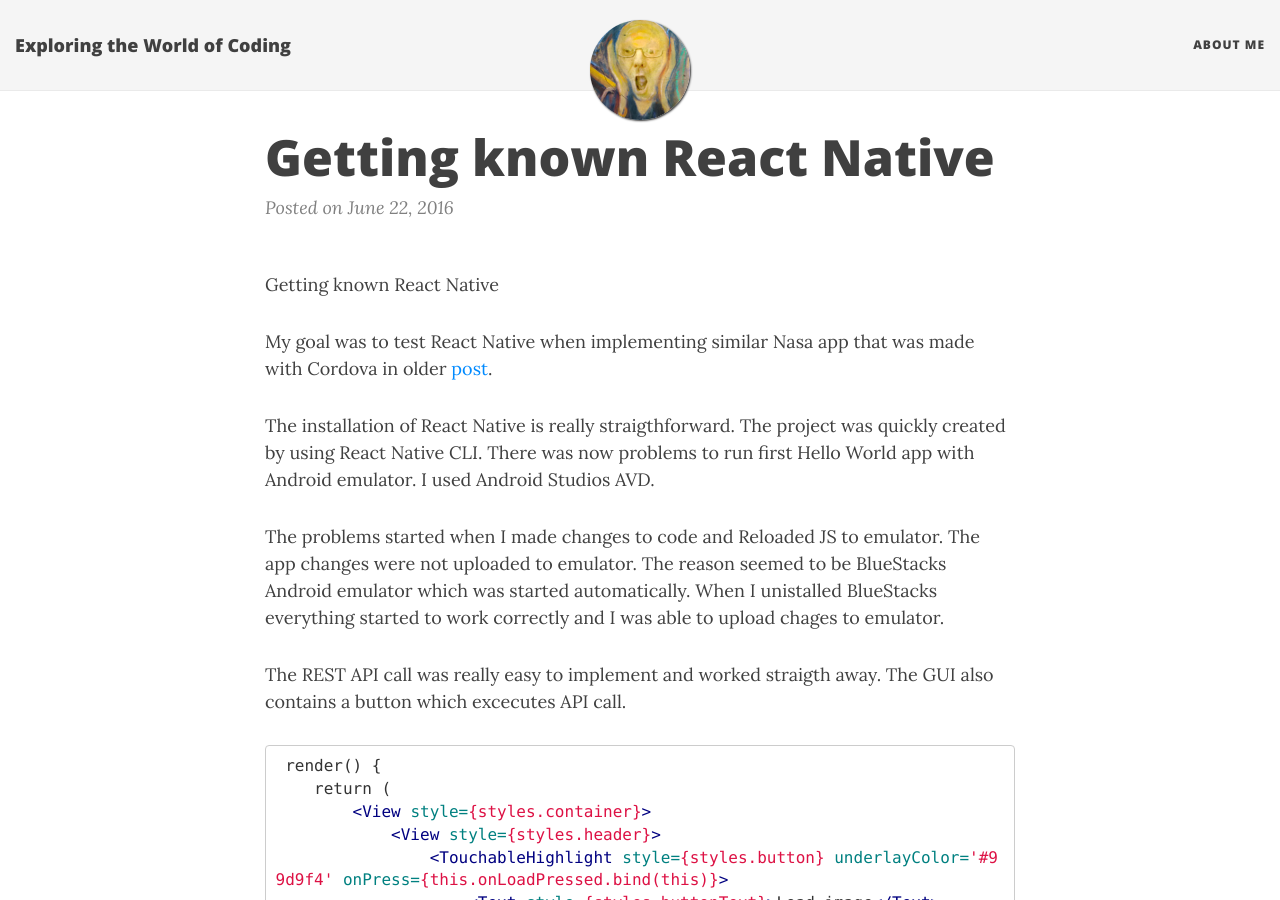
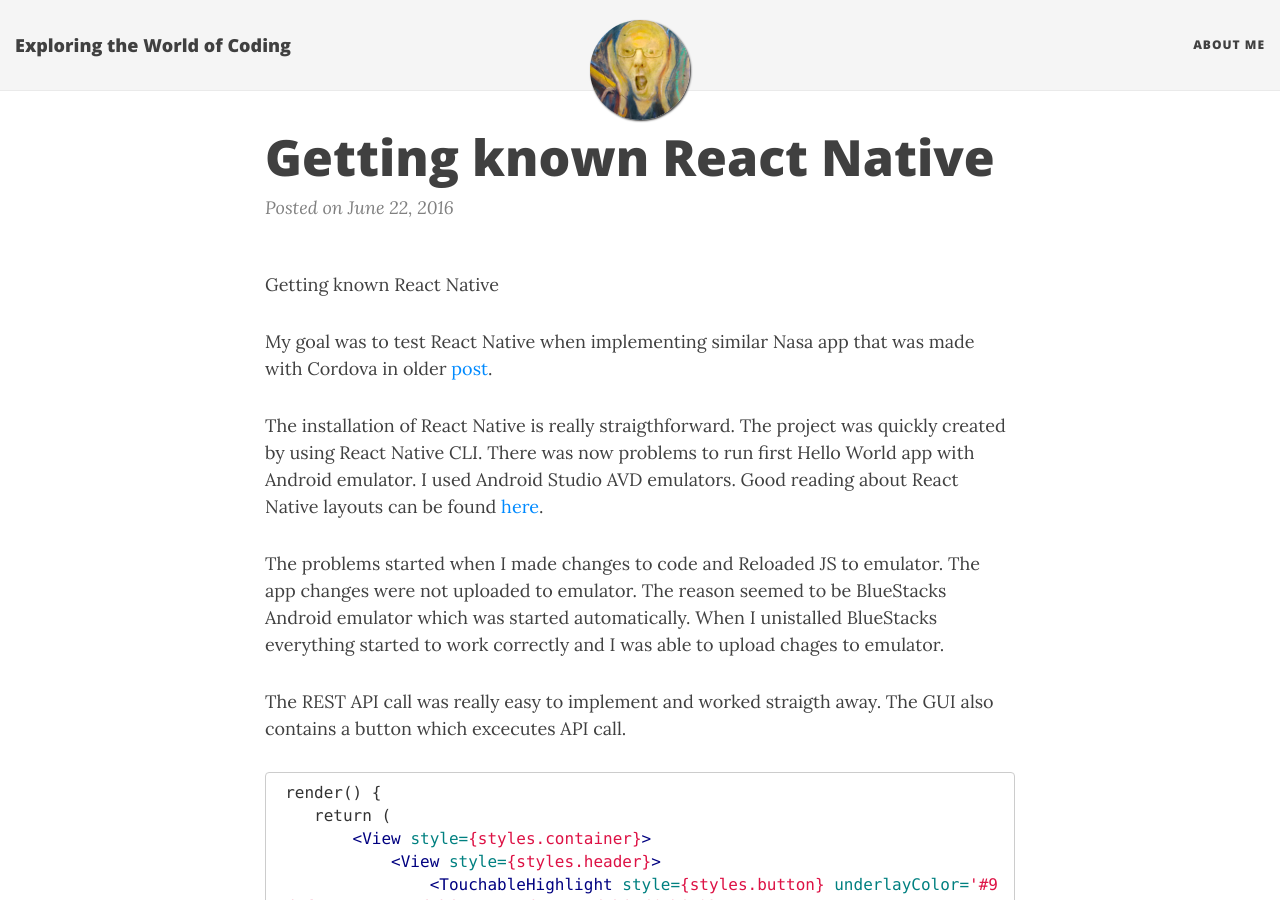
Before and after one commit to juhahinkula/juhahinkula.github.io, a Jekyll site: the page built from _posts/2016-06-22-react-native.markdown, in a window 1280 px wide and 900 px high. Built offline with Jekyll 4.4.1, drawn with Linux system fonts in a browser that asks for light colours; nearby versions of some CDN libraries; comment, search, counter and statistics services are not loaded.

Commit message:
new blog

```diff
--- a/_posts/2016-06-22-react-native.markdown
+++ b/_posts/2016-06-22-react-native.markdown
@@ -6,9 +6,11 @@ Getting known React Native
 
 My goal was to test React Native when implementing similar Nasa app that was made with Cordova in older [post](/2016-05-20-welcome-to-jekyll).
 
-The installation of React Native is really straigthforward. The project was quickly created by using React Native CLI. There was now problems to run first Hello World app with Android emulator. I used Android Studios AVD.
+The installation of React Native is really straigthforward. The project was quickly created by using React Native CLI. There was now problems to run first Hello World app with Android emulator. I used Android Studio AVD emulators. Good reading about React Native layouts can be found [here](http://moduscreate.com/react-native-layout-system/).
 
 The problems started when I made changes to code and Reloaded JS to emulator. The app changes were not uploaded to emulator. The reason seemed to be BlueStacks Android emulator which was started automatically. When I unistalled BlueStacks everything started to work correctly and I was able to upload chages to emulator.
+
+
 
 The REST API call was really easy to implement and worked straigth away. The GUI also contains a button which excecutes API call.
 
```
